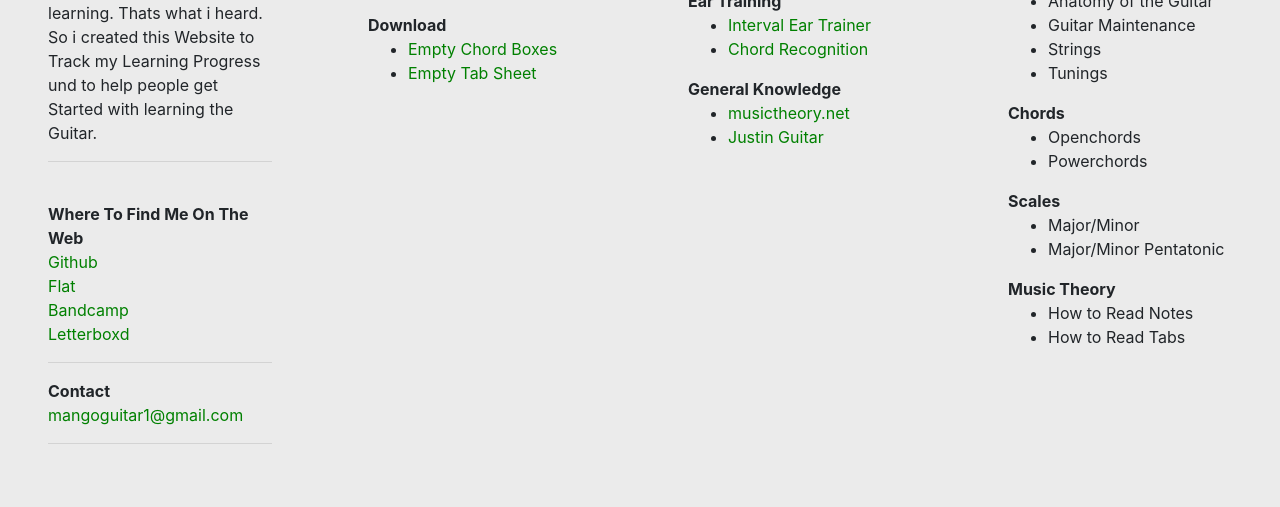
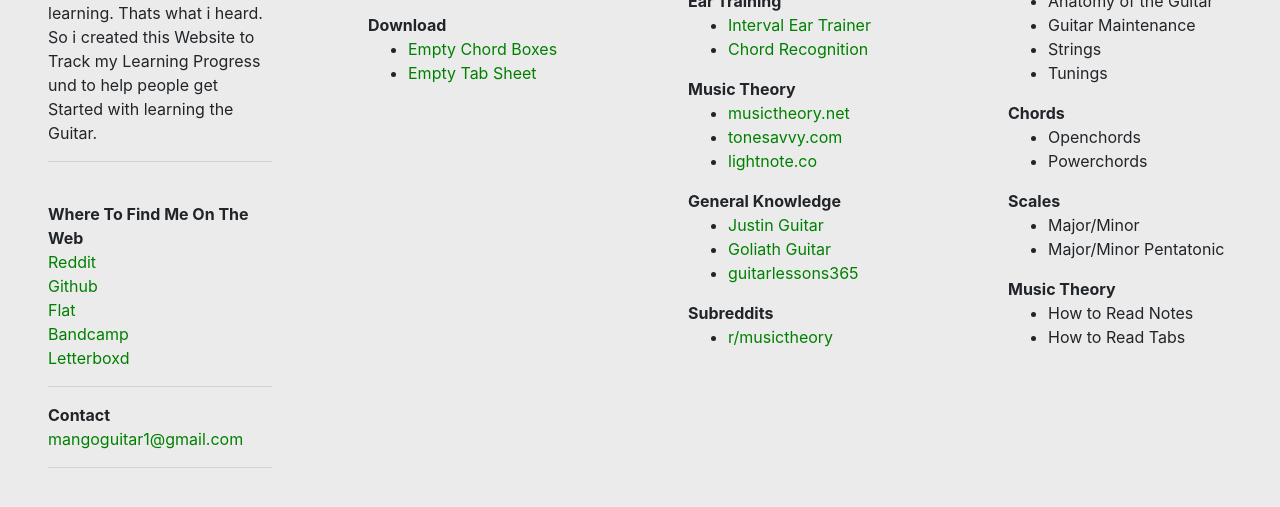
Before and after one commit to mangoguitar/mangoguitar.com, a plain HTML site: page index.html in a window 1280 px wide. Shown: the part 227-734 px from the top of the page. Drawn offline with nearby package versions, Linux system fonts and the light colour scheme.

Commit message:
content update

```diff
--- a/index.html
+++ b/index.html
@@ -39,6 +39,8 @@
                 <hr>
                 <br>
                 <b>Where To Find Me On The Web</b>
+                <br>
+                <a href="https://www.reddit.com/user/mangoguitar" target="_blank">Reddit</a>
                 <br>
                 <a href="https://github.com/mangoguitar" target="_blank">Github</a>
                 <br>
@@ -86,10 +88,24 @@
 
                 </ul>
 
+
+                <b>Music Theory</b>
+                <ul>
+                    <li><a href="https://www.musictheory.net/" target="_blank">musictheory.net</a></li>
+                    <li><a href="https://tonesavvy.com/" target="_blank">tonesavvy.com</a></li>
+                    <li><a href="https://www.lightnote.co/" target="_blank">lightnote.co</a></li>
+                </ul>
+
                 <b>General Knowledge</b>
                 <ul>
-                    <li><a href="https://www.musictheory.net/" target="_blank">musictheory.net</a></li>
                     <li><a href="https://www.justinguitar.com/" target="_blank">Justin Guitar</a></li>
+                    <li><a href="http://www.goliathguitartutorials.com/" target="_blank">Goliath Guitar</a></li>
+                    <li><a href="https://guitarlessons365.com/" target="_blank">guitarlessons365</a></li>
+                </ul>
+
+                <b>Subreddits</b>
+                <ul>
+                    <li><a href="https://www.reddit.com/r/musictheory/" target="_blank">r/musictheory</a></li>
                 </ul>
 
 
```
